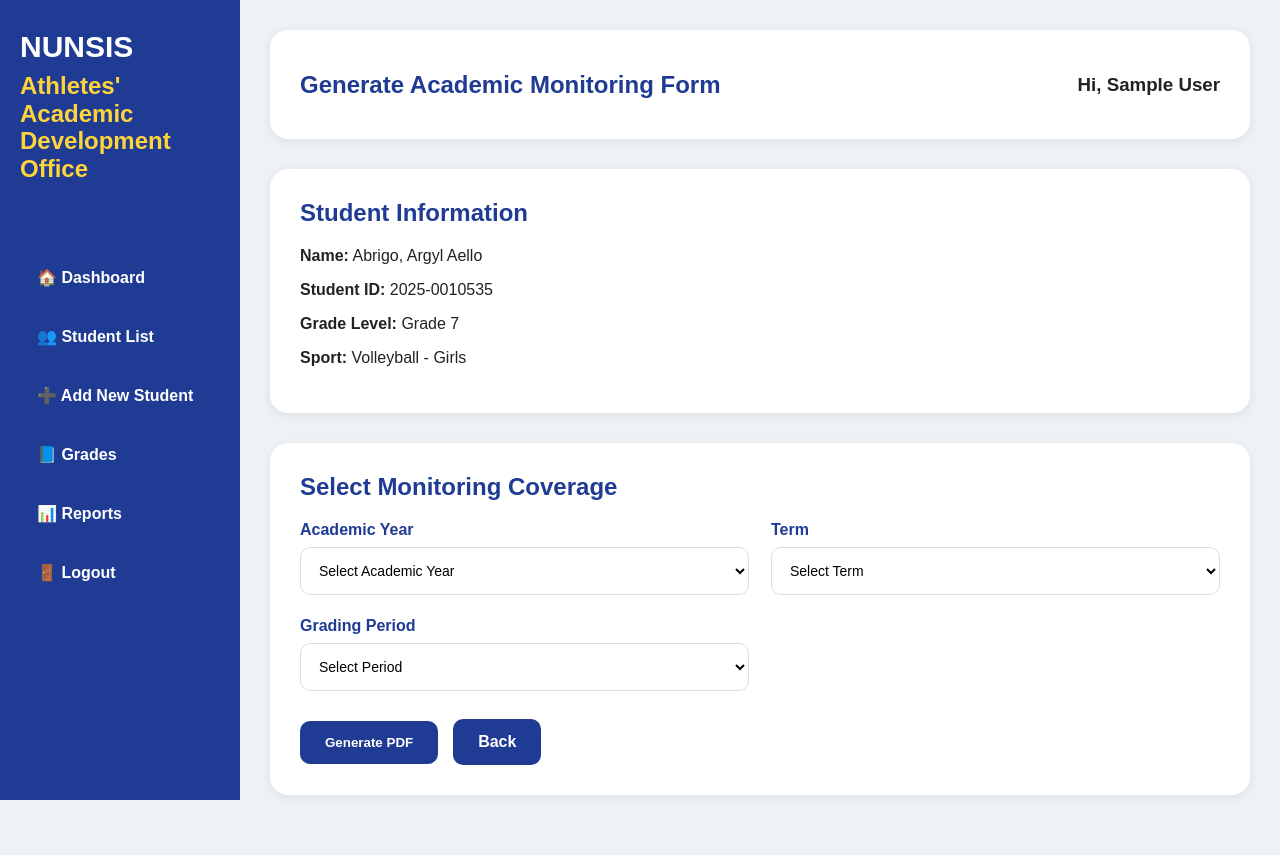
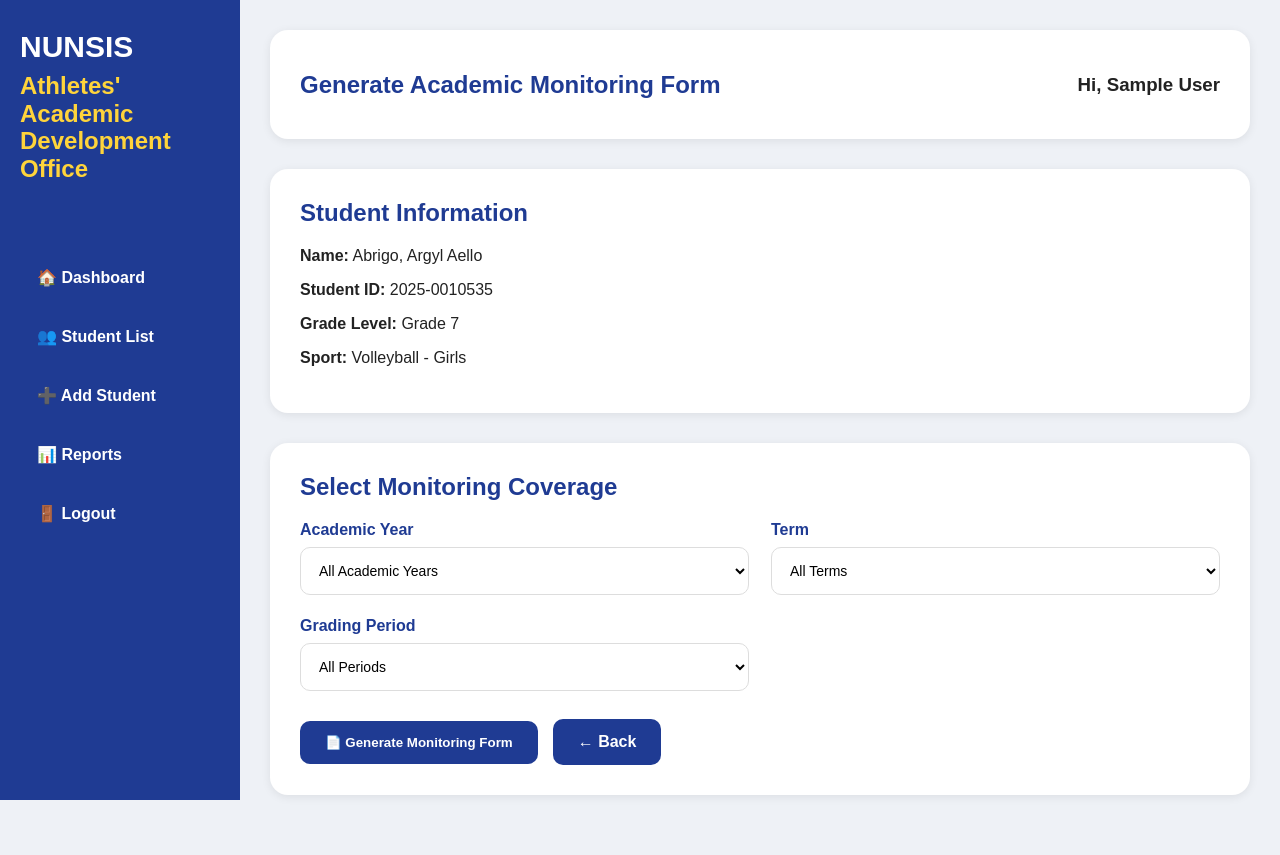
Before and after one commit to villacarlosmathias/aado-athlete-monitoring, a Flask app: page /monitoring_form_filter/2025-0010535 in a window 1280 px wide. Run offline with Flask 3, Linux system fonts and the light colour scheme; the visitor is signed in with stand-in values (Sample User, id 1); data comes from the database, SQL or seed files in the repository; parts of the project's set-up code (start-up, migrations or seed data) failed here and were passed over.

Commit message:
Add all options to monitoring form filters

```diff
--- a/app.py
+++ b/app.py
@@ -1786,6 +1786,10 @@ def academic_monitoring_form(student_id):
     student = student_records.iloc[0].to_dict()
     grade_level = str(student.get("Grade Level", ""))
 
+    academic_year = request.args.get("academic_year", "")
+    term = request.args.get("term", "")
+    period = request.args.get("period", "")
+
     case_no = generate_case_no(grade_level)
     current_date = datetime.now().strftime("%B %d, %Y")
     current_time = datetime.now().strftime("%I:%M %p")
@@ -1795,21 +1799,30 @@ def academic_monitoring_form(student_id):
     for _, row in student_records.iterrows():
 
         subject = get_subject(row)
-        academic_year = str(show_value(row.get("Academic Year")))
-        term = normalize_term(row.get("Term", ""))
+        row_academic_year = str(show_value(row.get("Academic Year")))
+        row_term = normalize_term(row.get("Term", ""))
+
+        if academic_year and row_academic_year != academic_year:
+            continue
+
+        if term and row_term != normalize_term(term):
+            continue
 
         if is_college(grade_level):
 
-            final_grade = row.get("Final")
+            grade = row.get("Final")
+
+            if period and period != "Final":
+                continue
 
             try:
-                if float(final_grade) < 75:
+                if float(grade) < 75:
                     failed_records.append([
-                        academic_year,
-                        term,
+                        row_academic_year,
+                        row_term,
                         "Final",
                         subject,
-                        number_or_blank(final_grade),
+                        number_or_blank(grade),
                         "",
                         ""
                     ])
@@ -1818,53 +1831,50 @@ def academic_monitoring_form(student_id):
 
         elif is_shs(grade_level):
 
-            midterm = row.get("Midterm")
-            final = row.get("Final")
-
-            try:
-                if float(midterm) < 75:
-                    failed_records.append([
-                        academic_year,
-                        term,
-                        "Midterm",
-                        subject,
-                        number_or_blank(midterm),
-                        "",
-                        ""
-                    ])
-            except:
-                pass
-
-            try:
-                if float(final) < 75:
-                    failed_records.append([
-                        academic_year,
-                        term,
-                        "Final",
-                        subject,
-                        number_or_blank(final),
-                        "",
-                        ""
-                    ])
-            except:
-                pass
-
-        else:
-
-            quarters = [
-                ("Q1", row.get("Q1")),
-                ("Q2", row.get("Q2")),
-                ("Q3", row.get("Q3")),
-                ("Q4", row.get("Q4")),
-            ]
-
-            for quarter_name, grade in quarters:
+            periods_to_check = []
+
+            if period:
+                periods_to_check = [period]
+            else:
+                periods_to_check = ["Midterm", "Final"]
+
+            for p in periods_to_check:
+
+                grade = row.get(p)
+
                 try:
                     if float(grade) < 75:
                         failed_records.append([
-                            academic_year,
-                            term,
-                            quarter_name,
+                            row_academic_year,
+                            row_term,
+                            p,
+                            subject,
+                            number_or_blank(grade),
+                            "",
+                            ""
+                        ])
+                except:
+                    pass
+
+        else:
+
+            periods_to_check = []
+
+            if period:
+                periods_to_check = [period]
+            else:
+                periods_to_check = ["Q1", "Q2", "Q3", "Q4"]
+
+            for p in periods_to_check:
+
+                grade = row.get(p)
+
+                try:
+                    if float(grade) < 75:
+                        failed_records.append([
+                            row_academic_year,
+                            row_term,
+                            p,
                             subject,
                             number_or_blank(grade),
                             "",
@@ -1979,6 +1989,10 @@ def academic_monitoring_form(student_id):
     ]))
 
     elements.append(info_title)
+
+    coverage_year = academic_year if academic_year else "All Academic Years"
+    coverage_term = normalize_term(term) if term else "All Terms"
+    coverage_period = period if period else "All Periods"
 
     info_data = [
         [
@@ -1999,14 +2013,17 @@ def academic_monitoring_form(student_id):
         [
             Paragraph("<b>Sport</b>", normal),
             Paragraph(str(show_value(student.get("Sports Events"))), normal),
-            Paragraph("<b>Academic Year</b>", normal),
-            Paragraph(str(show_value(student.get("Academic Year"))), normal),
+            Paragraph("<b>Monitoring Coverage</b>", normal),
+            Paragraph(
+                f"{coverage_year} | {coverage_term} | {coverage_period}",
+                normal
+            ),
         ],
         [
             Paragraph("<b>Date / Time</b>", normal),
             Paragraph(f"{current_date} - {current_time}", normal),
             Paragraph("<b>Monitoring Type</b>", normal),
-            Paragraph("Cumulative Academic Deficiency Record", normal),
+            Paragraph("Academic Deficiency Record", normal),
         ],
     ]
 
--- a/templates/monitoring_form_filter.html
+++ b/templates/monitoring_form_filter.html
@@ -8,6 +8,7 @@
 <body>
 
 <div class="sidebar">
+
     <div class="logo">
         <h1>NUNSIS</h1>
         <h2>Athletes' Academic Development Office</h2>
@@ -16,28 +17,51 @@
     <div class="menu">
         <a href="/">🏠 Dashboard</a>
         <a href="/student_list">👥 Student List</a>
-        <a href="/add_student">➕ Add New Student</a>
-        <a href="/grades">📘 Grades</a>
+        <a href="/add_student">➕ Add Student</a>
         <a href="/reports">📊 Reports</a>
         <a href="/logout">🚪 Logout</a>
     </div>
+
 </div>
 
 <div class="main">
 
     <div class="topbar">
         <h2>Generate Academic Monitoring Form</h2>
-        <h3>Hi, {{ session.get("fullname", session.get("username", "User")) }}</h3>
+        <h3>
+            Hi,
+            {{ session.get("fullname",
+            session.get("username", "User")) }}
+        </h3>
     </div>
 
     <div class="card">
 
         <h2>Student Information</h2>
 
-        <p><b>Name:</b> {{ student["Full Name"] }}</p>
-        <p><b>Student ID:</b> {{ student["Student ID"] }}</p>
-        <p><b>Grade Level:</b> {{ student["Grade Level"] }}</p>
-        <p><b>Sport:</b> {{ student["Sports Events"] }}</p>
+        <div class="student-info">
+
+            <p>
+                <strong>Name:</strong>
+                {{ student["Full Name"] }}
+            </p>
+
+            <p>
+                <strong>Student ID:</strong>
+                {{ student["Student ID"] }}
+            </p>
+
+            <p>
+                <strong>Grade Level:</strong>
+                {{ student["Grade Level"] }}
+            </p>
+
+            <p>
+                <strong>Sport:</strong>
+                {{ student["Sports Events"] }}
+            </p>
+
+        </div>
 
     </div>
 
@@ -45,36 +69,58 @@
 
         <h2>Select Monitoring Coverage</h2>
 
-        <form method="GET" action="/academic_monitoring_form/{{ student['Student ID'] }}">
+        <form method="GET"
+              action="/academic_monitoring_form/{{ student['Student ID'] }}">
 
             <div class="form-grid">
 
+                <!-- Academic Year -->
                 <div class="form-group">
                     <label>Academic Year</label>
-                    <select name="academic_year" required>
-                        <option value="">Select Academic Year</option>
+
+                    <select name="academic_year">
+                        <option value="">
+                            All Academic Years
+                        </option>
+
                         {% for ay in academic_years %}
-                            <option value="{{ ay }}">{{ ay }}</option>
+                        <option value="{{ ay }}">
+                            {{ ay }}
+                        </option>
                         {% endfor %}
                     </select>
                 </div>
 
+                <!-- Term -->
                 <div class="form-group">
                     <label>Term</label>
-                    <select name="term" required>
-                        <option value="">Select Term</option>
+
+                    <select name="term">
+                        <option value="">
+                            All Terms
+                        </option>
+
                         {% for term in terms %}
-                            <option value="{{ term }}">{{ term }}</option>
+                        <option value="{{ term }}">
+                            {{ term }}
+                        </option>
                         {% endfor %}
                     </select>
                 </div>
 
+                <!-- Period -->
                 <div class="form-group">
                     <label>Grading Period</label>
-                    <select name="period" required>
-                        <option value="">Select Period</option>
+
+                    <select name="period">
+                        <option value="">
+                            All Periods
+                        </option>
+
                         {% for period in periods %}
-                            <option value="{{ period }}">{{ period }}</option>
+                        <option value="{{ period }}">
+                            {{ period }}
+                        </option>
                         {% endfor %}
                     </select>
                 </div>
@@ -82,13 +128,16 @@
             </div>
 
             <div class="form-actions">
-                <button class="btn" type="submit">
-                    Generate PDF
+
+                <button type="submit" class="btn">
+                    📄 Generate Monitoring Form
                 </button>
 
-                <a href="/student_list" class="btn">
-                    Back
+                <a href="/student_list"
+                   class="btn secondary-btn">
+                    ← Back
                 </a>
+
             </div>
 
         </form>
```
